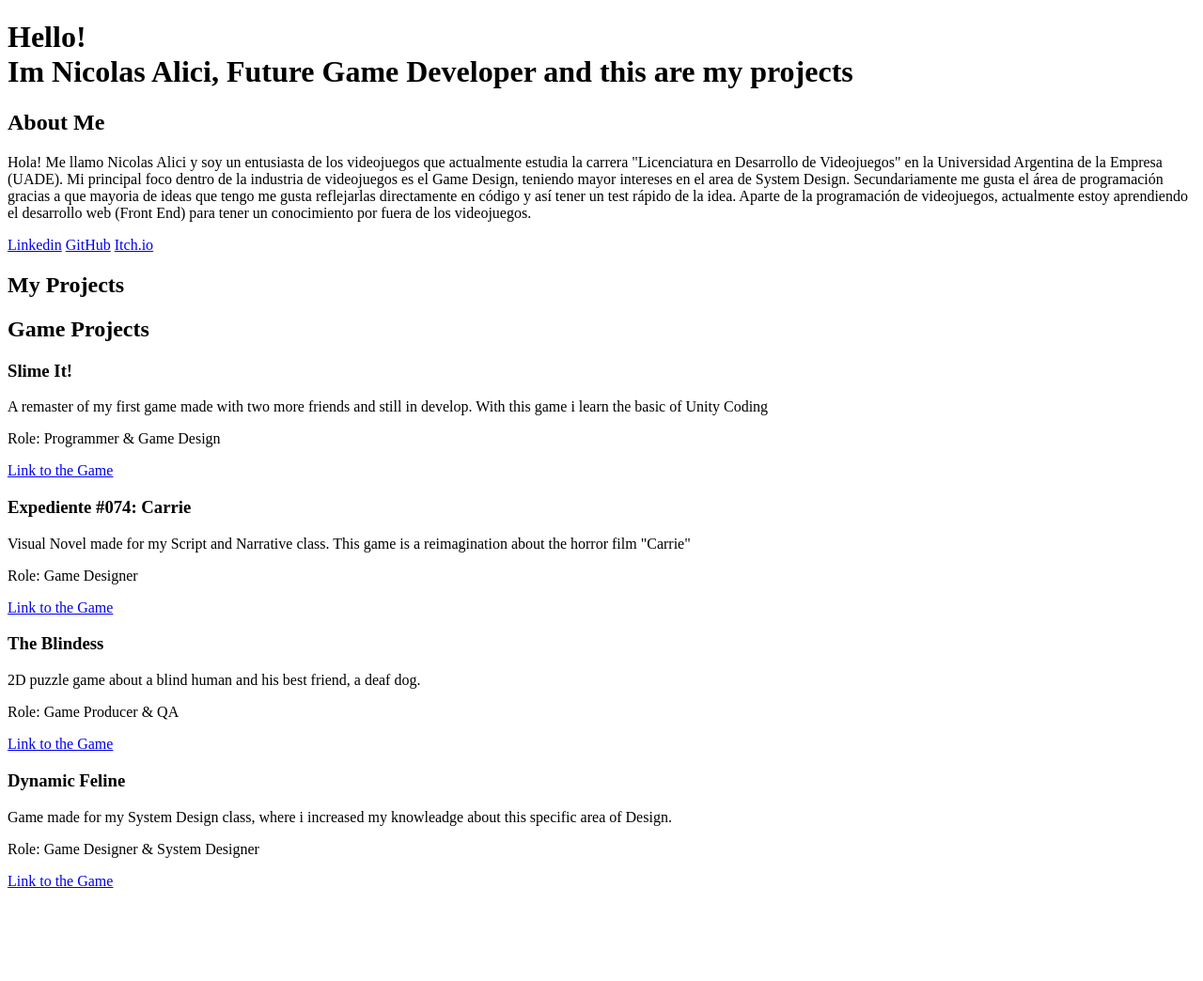
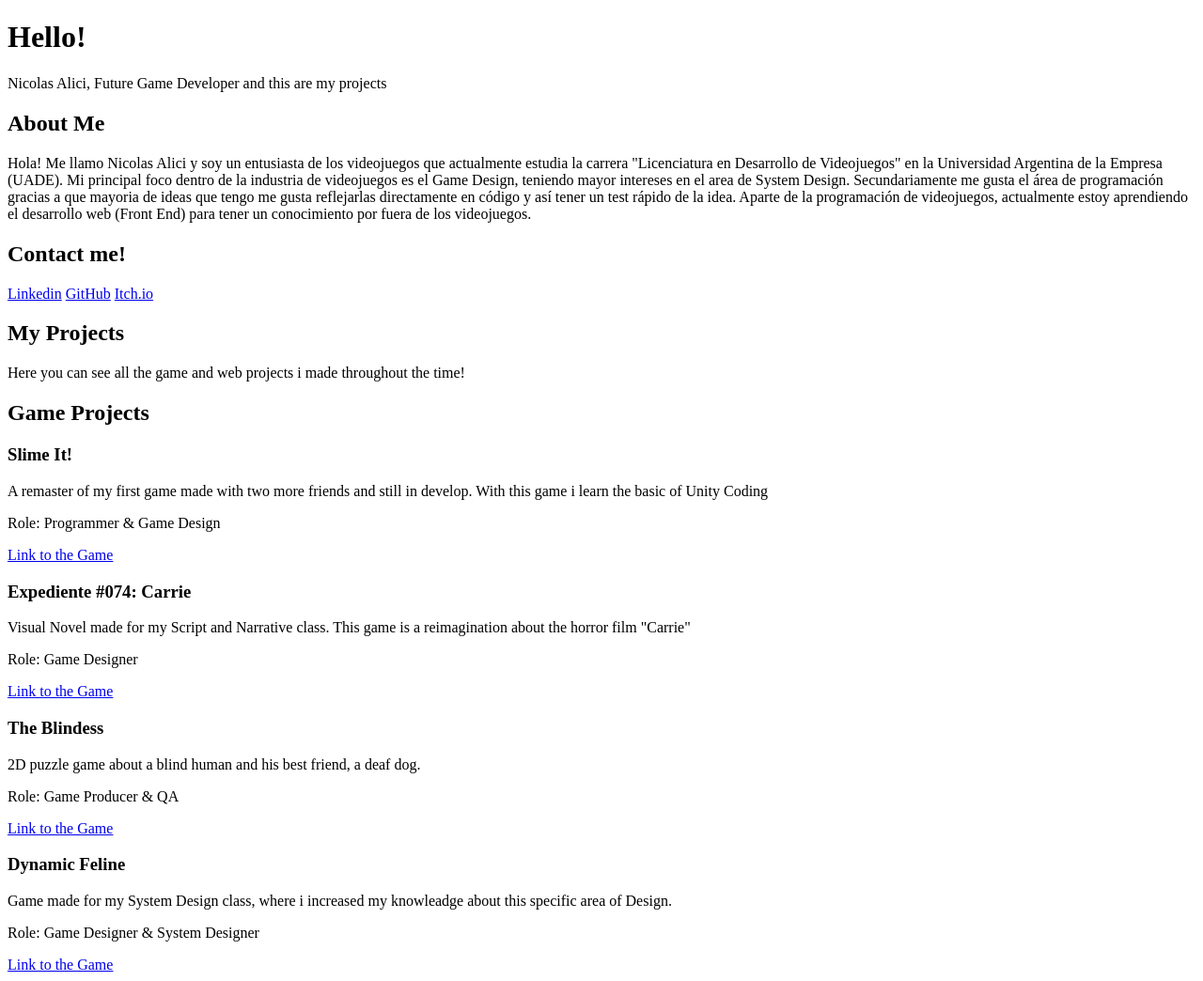
Before and after one commit to NicolasAlici/CV_Web, a plain HTML site: page index.html in a window 1280 px wide. Shown: the whole page at 94% size. Before the commit the page ends 955 px from the top, so only its background shows below. Drawn offline with Linux system fonts and the light colour scheme.

Commit message:
Changes && Addings
Added - Main, article, section
Changed - divs, ids, classes

```diff
--- a/index.html
+++ b/index.html
@@ -3,20 +3,26 @@
 <head>
     <meta charset="UTF-8">
     <meta name="viewport" content="width=device-width, initial-scale=1.0">
-    <!--<link rel="stylesheet" type="text/css" href="style.css">-->
+    <!-- <link rel="stylesheet" type="text/css" href="style.css"> -->
     <title>Nicolas Alici - Game Developer</title>
 </head>
 <body>
-    <div class="Main_Title">
-        <h1>
-            Hello!
-            <div class="Mini_Presentation">
-                Im Nicolas Alici, Future Game Developer and this are my projects
+    <header>
+        <div class="main_Title">
+            <h1>Hello!</h1>
+            <div class="mini_Presentation">
+                <p> Nicolas Alici, Future Game Developer and this are my projects </p>
             </div>
-        </h1>
         </div>
-    <div class="Presentation">
-        <h2 class="Presentation_Title">About Me</h2>
+    </header>
+    <main>
+        <article>
+            <section id="presentation">
+                <div class="full_presentation">
+                    <div class="presentation_Title">
+                        <h2>About Me</h2>
+                    </div>
+                    <div class="presentation_info">
                         <p>
                             Hola! Me llamo Nicolas Alici y soy un entusiasta de los videojuegos que actualmente estudia la carrera "Licenciatura en Desarrollo de Videojuegos" en la Universidad Argentina de la Empresa (UADE).
                             Mi principal foco dentro de la industria de videojuegos es el Game Design, teniendo mayor intereses en el area de System Design.
@@ -24,41 +30,76 @@
                             Aparte de la programación de videojuegos, actualmente estoy aprendiendo el desarrollo web (Front End) para tener un conocimiento por fuera de los videojuegos.
                         </p>
                     </div>
-    <div class="Links">
+                </div>
+            </section>
+        </article>
+        <section id="contanct_links">
+            <div class="contact_title">
+                <h2>Contact me!</h2>
+            </div>
+            <div class="links">
                 <a href="https://www.linkedin.com/in/nicolas-alici/"> Linkedin</a>
                 <a href="https://github.com/NicolasAlici"> GitHub</a>
                 <a href="https://daltonikho.itch.io/"> Itch.io</a>
             </div>
-    <div class="Projects_Title">
+        </section>
+        <section id="projects">
+            <div class="projects_Title">
                 <h2>My Projects</h2>
-        <p></p>
             </div>
-    <div class="Game_Projects">
-        <h2 class="Game_Projects_Title"> Game Projects</h2>
-        <div class="Project1">
+            <div class="projects_info">
+                <p>Here you can see all the game and web projects i made throughout the time!</p>
+            </div>
+        </section>
+        <section>
+            <div class="game_projects">
+                <div class="game_projects_title">
+                    <h2> Game Projects</h2>
+                </div>
+                <div class="projects_info">
+                    <div class="project1">
+                        <div class="project1_title">
                             <h3> Slime It!</h3>
+                        </div>
+                        <div class="project1_info">
                             <p>A remaster of my first game made with two more friends and still in develop. With this game i learn the basic of Unity Coding</p>
                             <p>Role: Programmer & Game Design</p>
                             <a href="https://daltonikho.itch.io/slime-it"> Link to the Game</a>
                         </div>
-        <div class="Project2">
+                    </div>
+                    <div class="project2">
+                        <div class="project2_title">
                             <h3>Expediente #074: Carrie</h3>
+                        </div>
+                        <div class="project2_info">
                             <p>Visual Novel made for my Script and Narrative class. This game is a reimagination about the horror film "Carrie"</p>
                             <p>Role: Game Designer</p>
                             <a href="https://santino-baldan.itch.io/expediente-074-carrie"> Link to the Game</a>
                         </div>
-        <div class="Project3">
+                    </div>
+                    <div class="project3">
+                        <div class="project3_title">
                             <h3>The Blindess</h3>
+                        </div>
+                        <div class="project3_info">
                             <p>2D puzzle game about a blind human and his best friend, a deaf dog. </p>
                             <p>Role: Game Producer & QA</p>
                             <a href="https://juanyfanga.itch.io/the-blindness"> Link to the Game</a>
                         </div>
-        <div class="Project4">
+                    </div>
+                    <div class="project4">
+                        <div class="project4_title">
                             <h3>Dynamic Feline</h3>
+                        </div>
+                        <div class="project4_info">
                             <p>Game made for my System Design class, where i increased my knowleadge about this specific area of Design.</p>
                             <p>Role: Game Designer & System Designer</p>
                             <a href="https://facucancela.itch.io/dynamic-feline"> Link to the Game</a>
                         </div>
                     </div>
+                </div>
+            </div>
+        </section>
+    </main>
 </body>
 </html>
```
Lines whose indentation alone changed are shown as unchanged.
